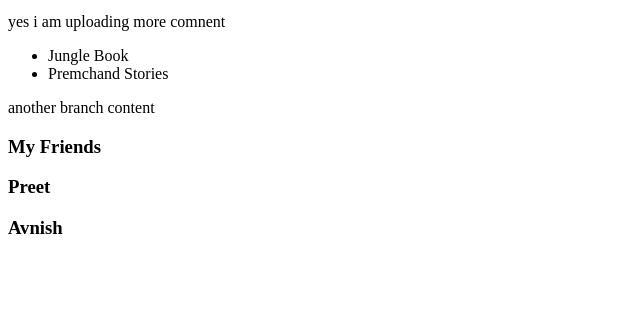
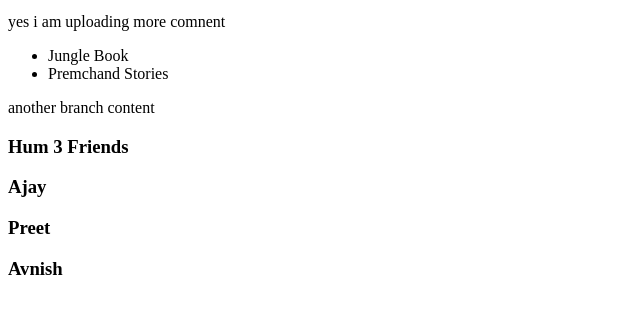
Before and after one commit to Bhim777/portfoliobhim, a plain HTML site: page index.html in a window 1280 px wide. Shown: the part 101-414 px from the top of the page, without its empty margins (0-640 px from the left). Drawn offline with Linux system fonts and the light colour scheme.

Commit message:
Code: i added

```diff
--- a/index.html
+++ b/index.html
@@ -17,7 +17,8 @@
     </ul>
 
     <p>another branch content</p>
-    <h3>My Friends</h3>
+    <h3>Hum 3 Friends</h3>
+    <h3>Ajay</h3>
     <h3>Preet</h3>
     <h3>Avnish</h3>
 
```
